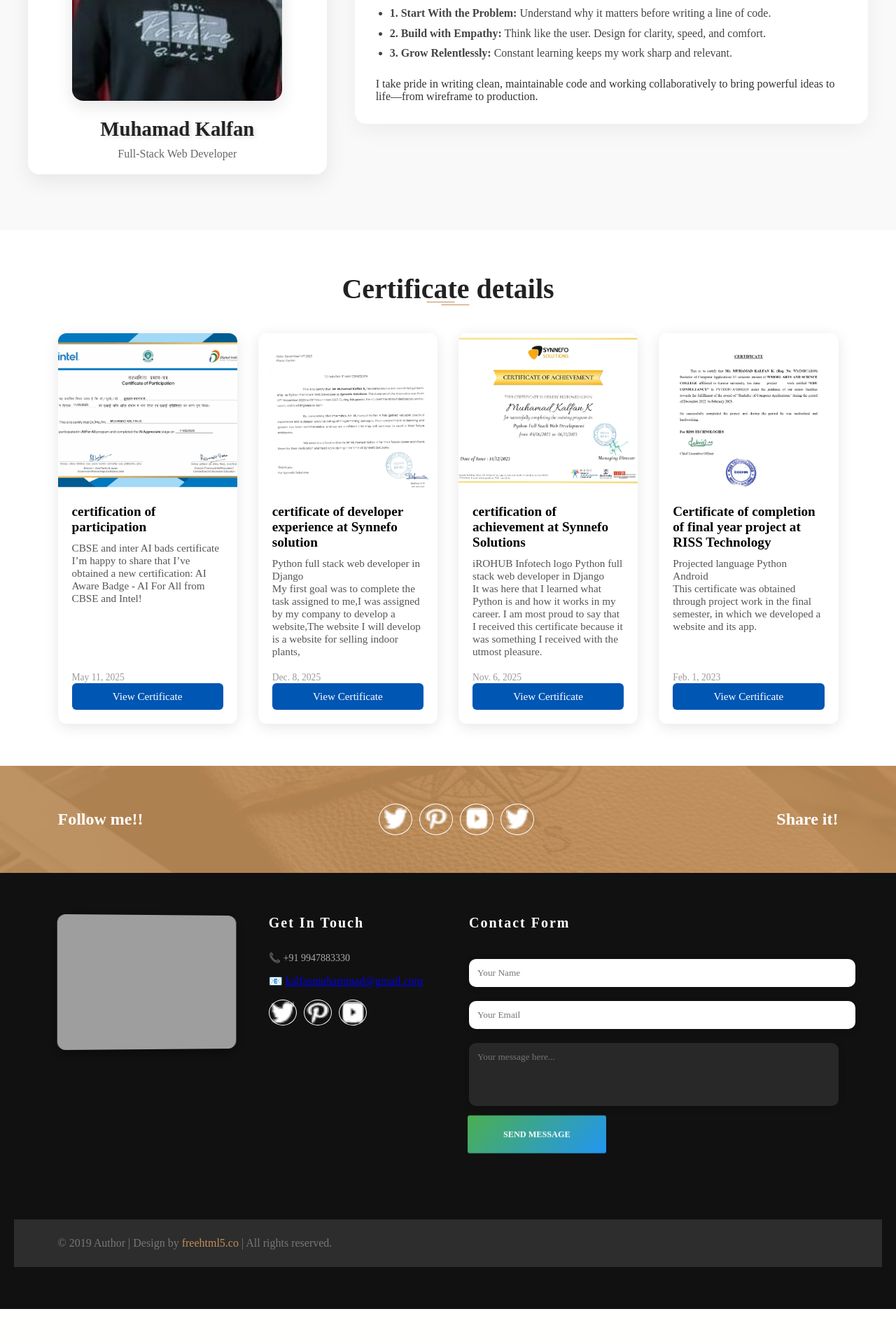
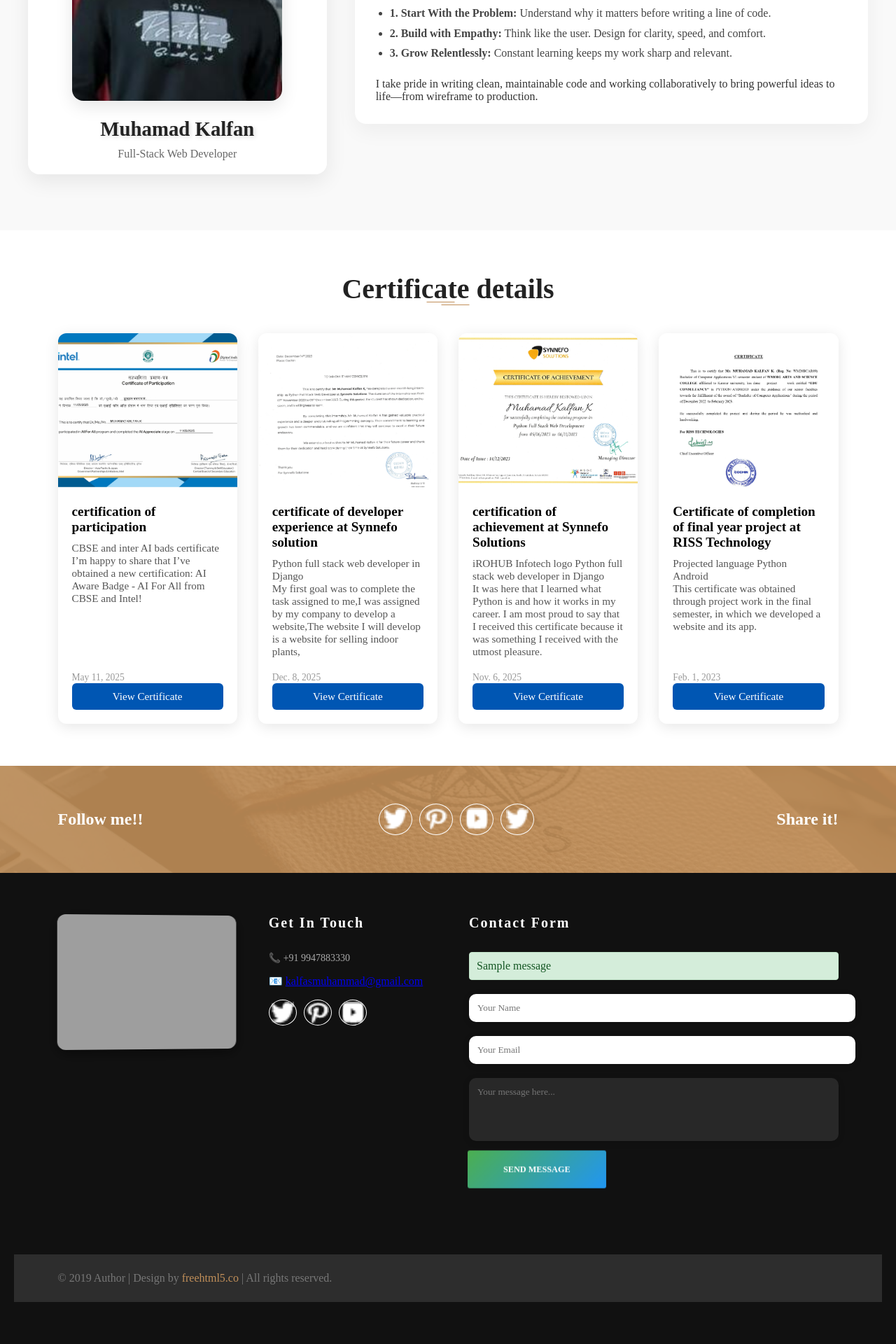
Before and after one commit to MUHAMADKALFAN/My_Profile, a Django app: page / in a window 1280 px wide. Shown: the part 1141-3061 px from the top of the page at 70% size. Before the commit the page ends 3011 px from the top, so only its background shows below. Run offline with Django 4.2, Linux system fonts and the light colour scheme; data comes from the database, SQL or seed files in the repository; both versions use the stored data as it was after the commit; tables that the repository leaves empty hold one stand-in row (values such as "Sample post"); one stand-in notice (Sample message) is shown; some web fonts are replaced; grey boxes are pictures that could not be loaded.

Commit message:
Message and email functions are done.

```diff
--- a/AllSorts/Mixlyapp/templates/home.html
+++ b/AllSorts/Mixlyapp/templates/home.html
@@ -171,6 +171,16 @@
   transform: scale(1.2) rotate(5deg);
 }
 
+</style>
+<style>
+  .success-message {
+  background-color: #d4edda;
+  color: #155724;
+  padding: 10px;
+  margin-bottom: 10px;
+  border: 1px solid #c3e6cb;
+  border-radius: 4px;
+}
 </style>
 </head>
 <body>
@@ -488,12 +498,18 @@
 
       <div class="footer-contact-form">
         <h5>Contact Form</h5>
-        <form class="contact-form" action="{% url 'customerform' %}" method="post" enctype="multipart/form-data">
+        {% if messages %}
+        <div class="messages">
+          {% for message in messages %}
+          <p class="success-message">{{ message }}</p>
+          {% endfor %}
+        </div>
+        {% endif %}
+
+        <form class="contact-form" action="{% url 'customerform' %}" method="post">
           {% csrf_token %}
-          <div class="form-group">
-            <input type="text" name="Name" placeholder="Your Name" required>
-            <input type="email" name="Email" placeholder="Your Email" required>
-          </div>
+          <input type="text" name="Name" placeholder="Your Name" required>
+          <input type="email" name="Email" placeholder="Your Email" required>
           <textarea name="Message" placeholder="Your message here..." required></textarea>
           <button type="submit" class="submit-button">Send Message</button>
         </form>
--- a/AllSorts/Mixlyapp/views.py
+++ b/AllSorts/Mixlyapp/views.py
@@ -1,6 +1,11 @@
-from django.shortcuts import render,redirect
+from django.shortcuts import render
 from . models import *
 from AdminApp . models import *
+from .models import customerdata
+from django.core.mail import send_mail
+from django.conf import settings
+from django.shortcuts import redirect
+from django.contrib import messages
 
 # Create your views here.
 
@@ -10,14 +15,58 @@ def Home(request):
     return render(request,'home.html',{'data':data})
 
 def customerform(request):
-    if request.method=='POST':
-        Name=request.POST['Name']
-        Email=request.POST['Email']
-        Message=request.POST['Message']
-        data1=customerdata(Name=Name,Email=Email,Message=Message)
+    if request.method == 'POST':
+        Name = request.POST['Name']
+        Email = request.POST['Email']
+        Message = request.POST['Message']
+
+        data1 = customerdata(Name=Name, Email=Email, Message=Message)
         data1.save()
-    return redirect("Home")
 
+        # Admin Notification Email
+        admin_subject = "New Message from Website Contact Form"
+        admin_message = f"""
+        New message received:
+
+        Name: {Name}
+        Email: {Email}
+        Message:
+        {Message}
+        """
+        send_mail(
+            admin_subject,
+            admin_message,
+            settings.EMAIL_HOST_USER,
+            ['muhammedkalfan0@gmail.com'],
+            fail_silently=False,
+        )
+
+        # Auto-reply to user
+        user_subject = "Thank You for Contacting Us!"
+        user_message = f"""Dear {Name},
+
+Thank you for contacting us!
+
+We have received your message and will get back to you as soon as possible. Our team is reviewing your inquiry and will respond shortly.
+
+If your matter is urgent, feel free to reply to this email or contact us directly at +91 9947883330.
+
+We appreciate your interest and look forward to assisting you.
+
+Best regards,
+MUHAMAD KALFAN.K
+"""
+        send_mail(
+            user_subject,
+            user_message,
+            settings.EMAIL_HOST_USER,
+            [Email],
+            fail_silently=False,
+        )
+
+        messages.success(request, "Message successfully submitted")
+
+        return redirect("Home")
 
 def singleview(request,id):
     data= Momentodata.objects.filter(id=id)
```
Also changed, not shown: AllSorts/AllSorts/settings.py (+7 -0 lines), AllSorts/db.sqlite3.
